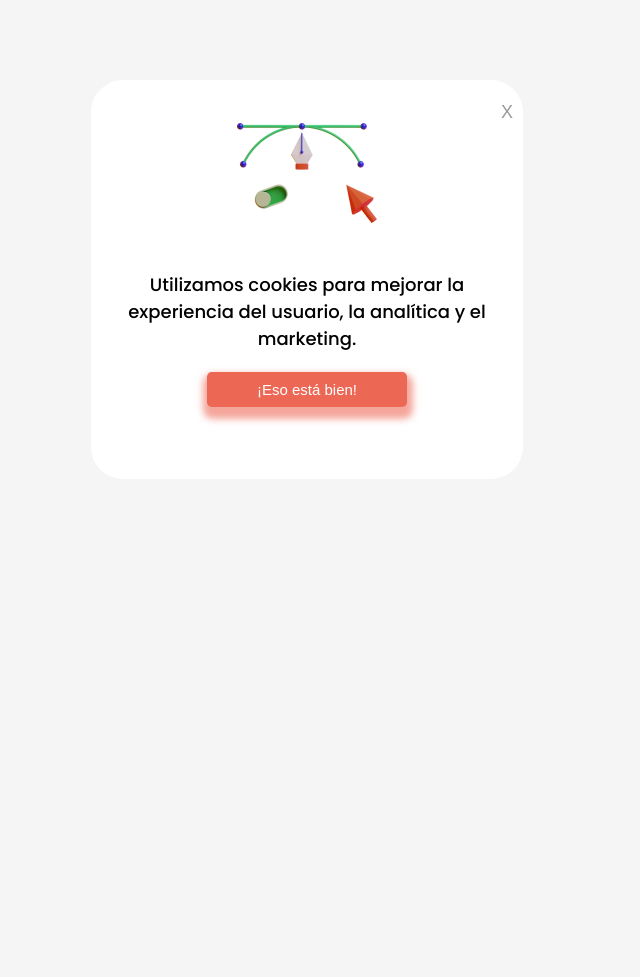
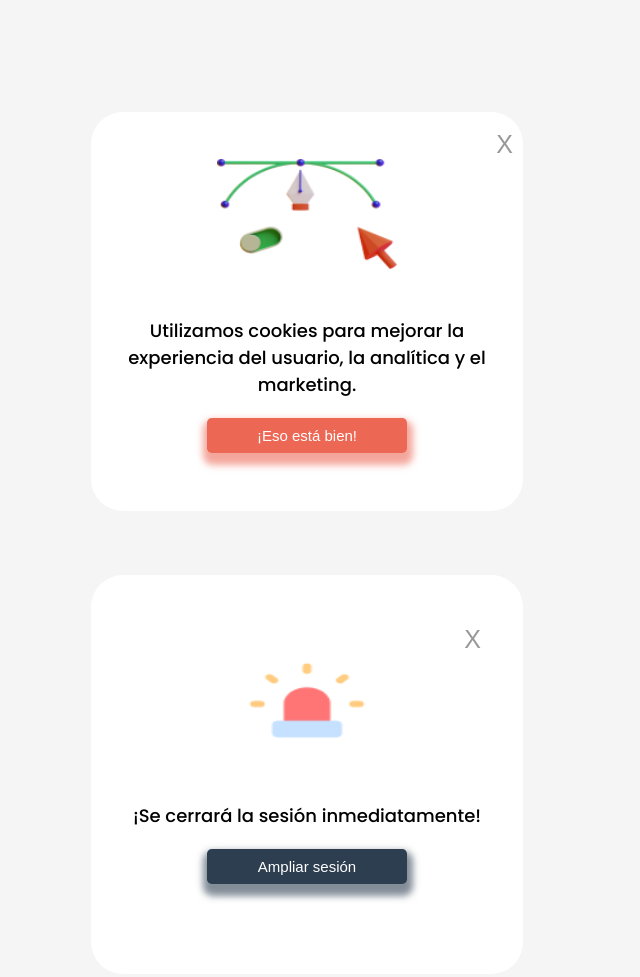
Before and after one commit to szymartin/pop-up, a plain HTML site: page index.html in a window 1280 px wide. Shown: the whole page, without its empty margins (333-973 px from the left). Before the commit the page ends 800 px from the top, so only its background shows below. Drawn offline with Linux system fonts and the light colour scheme.

Commit message:
sume el pop 2

```diff
--- a/index.html
+++ b/index.html
@@ -20,6 +20,17 @@
         <button>¡Eso está bien!</button>
     </div>
     </div>
+    <div class="box__Container__2">
+        <div class="pop__2">
+            <div class="checkbox__2">
+                <label for="check__2">X</label>
+            <input class="check__2" type="checkbox" id="check__2">
+    </div>
+            <img src="/assets/Frame.png" alt="first_img">
+        <p>¡Se cerrará la sesión inmediatamente!</p>
+        <button>Ampliar sesión</button>
+    </div>
+    </div>
 </main>
 </body>
 </html>
--- a/styles.css
+++ b/styles.css
@@ -4,6 +4,7 @@
     --black:#000000;
     --blue:#2C3E50;
     --red:#ED6755;
+    --darkblue: #2C3E50;
 }
 *{
     margin: 0;
@@ -20,8 +21,10 @@ main{
     display: flex;
     justify-content: center;
     align-items: center;
+    flex-direction: column;
 }
 .box__Container{
+    margin: 2rem;
     display: block;
     width: 432px;
     height: 399px;
@@ -32,6 +35,7 @@ main{
     background-color: var(--white);
     border-radius: 2rem;
 }
+/*pop 1*/
 .pop{
     margin: 10px;
     display: flex;
@@ -44,6 +48,8 @@ main{
 }
 .pop img{
     margin-bottom: 3rem;
+    width: 180px;
+    height: 110px;
 }
 .pop button{
     margin-top: 20px;
@@ -62,7 +68,7 @@ cursor: pointer;
 .checkbox{
     display: flex;
     align-self: flex-end;
-    margin-top: -50px;
+    margin-top: -40px;
 }
 
 .check{
@@ -70,9 +76,70 @@ cursor: pointer;
 }
 label{
     cursor: pointer;
+    font-size: 25px;
    font-family: sans-serif;
    opacity: 40%;
 }
 .label:checked ~.box__Container{
     display: none;
 }
+/*parte2*/
+.box__Container__2{
+    margin: 2rem;
+    display: block;
+    width: 432px;
+    height: 399px;
+    display: flex;
+    justify-content: center;
+    align-items: center;
+    align-self: center;
+    background-color: var(--white);
+    border-radius: 2rem;
+}
+.pop__2{
+    margin: 10px;
+    display: flex;
+    justify-content: center;
+    align-items: center;
+    flex-direction: column;
+    font-family: 'Poppins', sans-serif;
+    font-size: 18px;
+    text-align: center;
+}
+.pop__2 img{
+    margin-bottom: 3rem;
+    width: 140px;
+    height: 100px;
+}
+.pop__2 button{
+    margin-top: 20px;
+    width: 200px;
+    height: 35px;
+    color: var(--white);
+    background-color: var(--darkblue);
+    font-family: sans-serif;
+    border: none;
+    box-shadow: 1px 7px 7px 5px rgba(44,62,80,0.59);
+font-size: 15px;
+font-weight: 200;
+border-radius: 0.3rem;
+cursor: pointer;
+}
+.checkbox__2{
+    display: flex;
+    align-self: flex-end;
+    margin-top: -40px;
+}
+
+.check__2{
+    display: none;
+}
+label{
+    cursor: pointer;
+    font-size: 25px;
+   font-family: sans-serif;
+   opacity: 40%;
+}
+.label:checked ~.box__Container{
+    display: none;
+}
```
